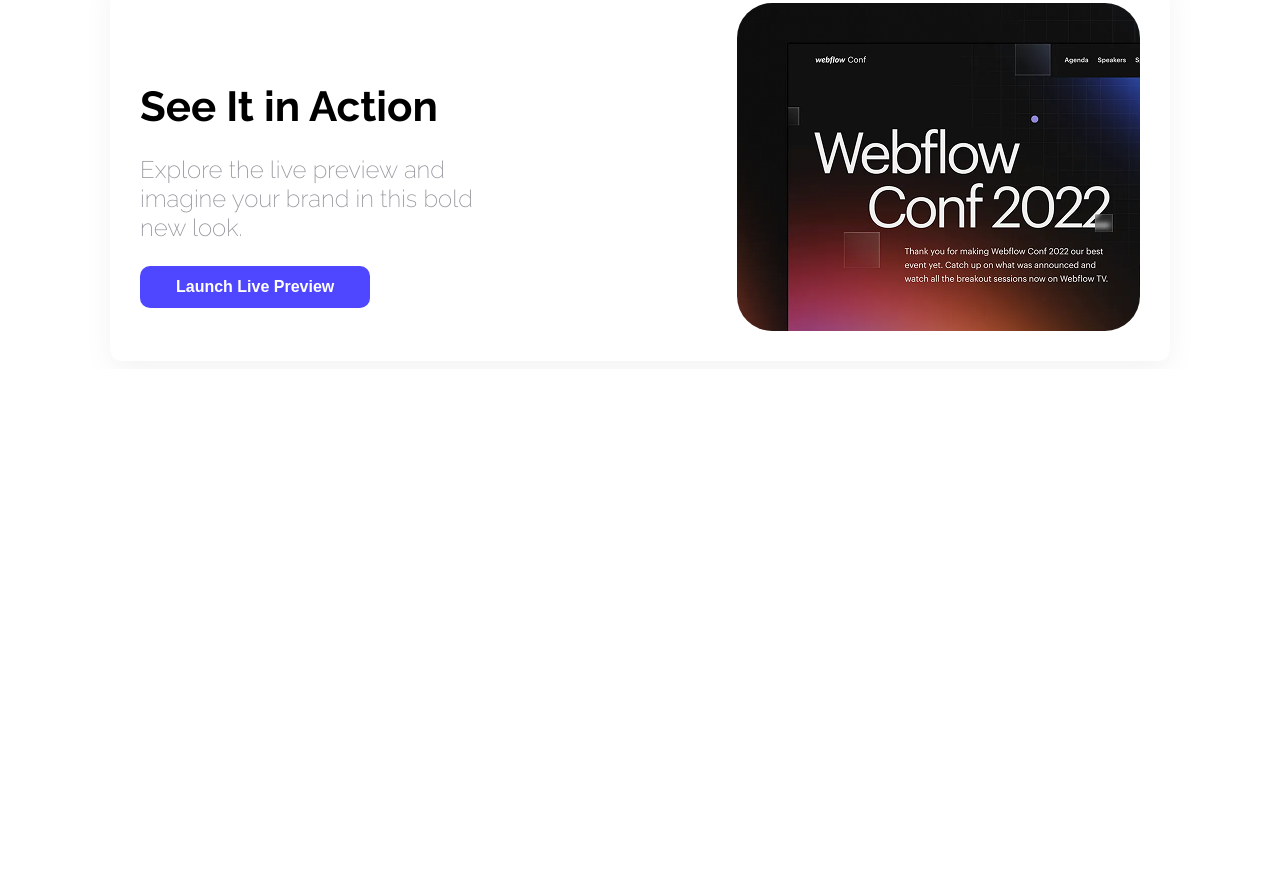
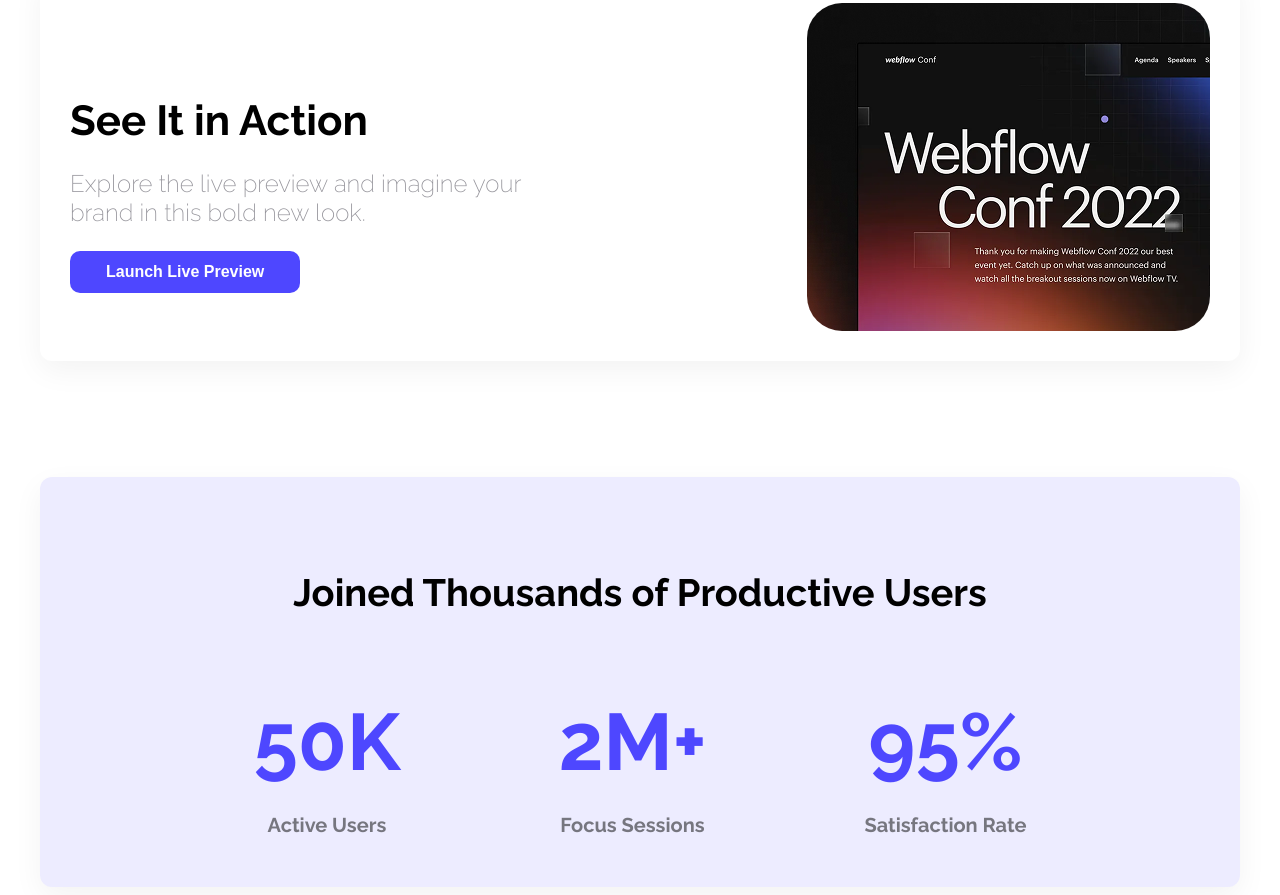
Before and after one commit to Abraarshakil06/ABR-1st-Assignment-repo, a plain HTML site: page B12A01-landing-launchpad/index.html in a window 1280 px wide. Shown: the part 849-1744 px from the top of the page. Before the commit the page ends 1218 px from the top, so only its background shows below. Drawn offline with Linux system fonts and the light colour scheme.

Commit message:
last Push

```diff
--- a/B12A01-landing-launchpad/index.html
+++ b/B12A01-landing-launchpad/index.html
@@ -29,6 +29,26 @@
       <p class="action-sub-title">Explore the live preview and imagine your brand in this bold new look.</p>
       <button class="action-btn">Launch Live Preview</button></div>
       <img class="action-image" src="Assets/wc-mini.png" alt="action image"></section>
+
+      <section class="user">
+        <h5 class="users-title">Joined Thousands of Productive Users</h5>
+        <div class="users-items">
+          <div class="user-item">
+            <p class="user-title">50K</p>
+            <p class="user-sub-title">Active Users</p>
+          </div>
+          <div class="user-item">
+            <p class="user-title">2M+</p>
+            <p class="user-sub-title">Focus Sessions</p>
+          </div>
+          <div class="user-item">
+            <p class="user-title">95%</p>
+            <p class="user-sub-title">Satisfaction Rate</p>
+          </div>
+
+        </div>
+
+      </section>
   </main>
 
   <footer>
--- a/B12A01-landing-launchpad/style.css
+++ b/B12A01-landing-launchpad/style.css
@@ -71,7 +71,7 @@ span{
   display: flex;
   justify-content: space-between;
   align-items: center;
-      max-width: 1000px;
+      max-width: 1140px;
       margin: auto;
       background-color: white;
       border-radius: 12px;
@@ -105,4 +105,58 @@ span{
 }
 .action-content{
   margin-right: 220px;
+
 }
+.user{
+  background-color: rgba(78, 71, 255, 0.1);
+align-items: center;
+      max-width: 1140px;
+      margin: auto;
+      background-color: rgba(78, 71, 255, 0.1);
+      border-radius: 12px;
+      padding: 30px;
+      box-shadow: 0 10px 30px rgba(0, 0, 0, 0.05);
+      margin-top: 116px;
+}
+.users-title{
+  text-align: center;
+  font-size: 38px;
+  font-weight: bold;
+  margin-bottom:auto;
+
+
+}
+.users-items{
+  /* font-weight: bold; */
+  display: flex;
+  justify-content: center;
+  gap: 158px;
+
+}
+.user-title{
+  font-size: 80px;
+  font-weight: bold;
+  color: #4E47FF;
+  margin-bottom: 24px;
+}
+
+.user-sub-title{
+  font-size: 20px;
+  color: rgba(0, 0, 0, 0.5);
+}
+.user-item{
+  text-align: center;
+}
+.action-btn:hover{
+  background-color: #3730a3;
+  transform: scale(1.05);
+}
+.banner-btn:hover{
+   background-color: #3730a3;
+  transform: scale(1.05);
+}
+
+.nav-btn:hover{
+  background-color: #3730a3;
+  transform: scale(1.05);
+}
```
